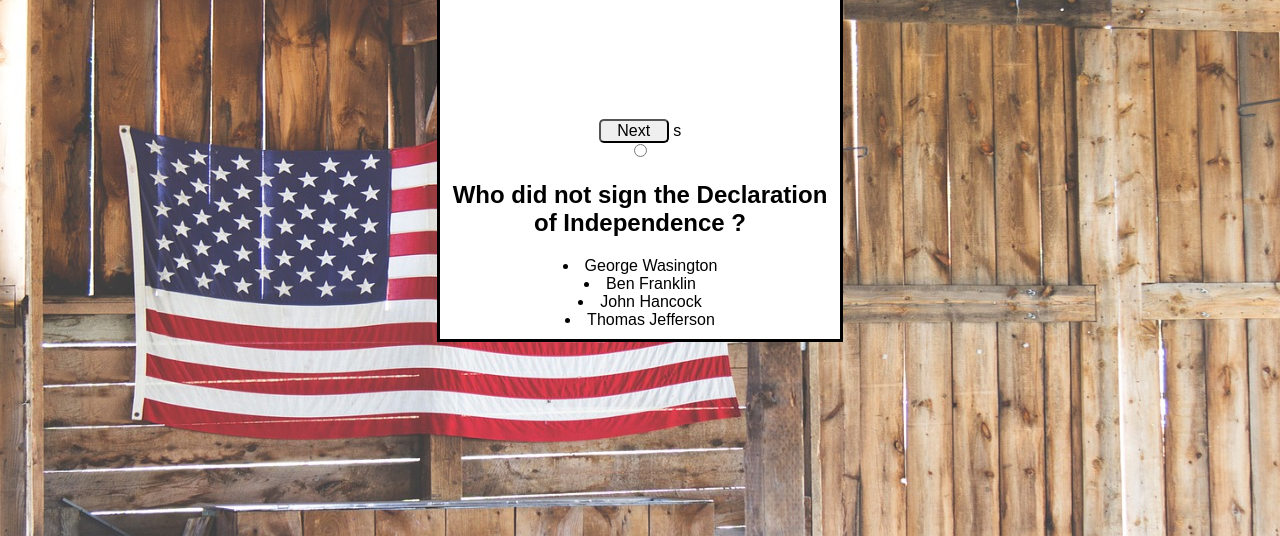
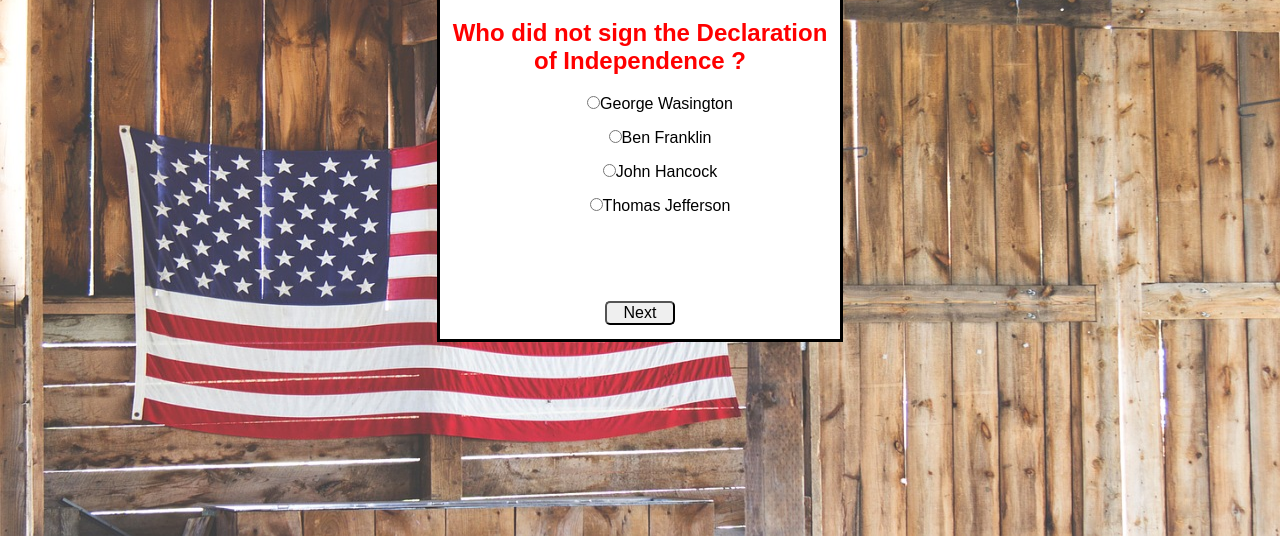
Before and after one commit to excelsiorone/quiz-app, a plain HTML site: page index.html in a window 1280 px wide. Both pictures are taken after a click on the button "Start". Shown: the part 264-800 px from the top of the page. Drawn offline with nearby package versions, Linux system fonts and the light colour scheme.

Commit message:
progressing in quiz-app

```diff
--- a/css/app.css
+++ b/css/app.css
@@ -455,16 +455,22 @@ h1 {
 }
 
 #start {
-  margin-top: 100px;
+  margin-top: 70px;
   width: 70px;
   border-radius: 5px;
+  bottom: 150px;
 }
 
 .questions {
+  text-align: center;
   margin-left: 25px;
   margin: 0 auto;
+  bottom: 120px;
   color: red;
+
 }
 .choices {
-  display: inline-block;
+  display: block;
+  bottom: 100px;
+
 }
--- a/index.html
+++ b/index.html
@@ -14,14 +14,13 @@
 	<!--______________________________________________________BEGIN APP-->
 	<div class="quiz-app">
 		<h1 class="title">History Quiz</h1>
-		<button id="start">Start</button>
-s
+
 		<div class="questions"></div>
 
 			<div class="choices">
-			 	<input type="radio" name="choices" value="0">
+				</div>
 
-	</div>
+				<button id="start">Start</button>
 </div>
 
 	</body>
--- a/js/app.js
+++ b/js/app.js
@@ -1,6 +1,7 @@
 $(document).ready(function() {
 	var counter = 0;
 	var score = 0;
+	var currentQuestion = 0;
 
 	var quizQuestions = [{
 	question:"In what year was America founded ?",
@@ -35,14 +36,15 @@ $(document).ready(function() {
 
 	$("#start").on("click", function(){
 
+	$(".choices, .questions").empty()
+
 	$("#start").click(counter++)
 
-	$(".choices").append("<h2>" + quizQuestions[counter].question + "</h2>")
+	$(".questions").append("<h2>" + quizQuestions[counter].question + "</h2>")
 
 	for(var i = 0 ; i < quizQuestions[counter].choices.length;i+=1){
-		$(".choices").append("<li>" + quizQuestions[counter].choices[i] + "</li>")
-
-}
+		$(".choices").append( "<ul>" + "<input type='radio'/>" + quizQuestions[counter].choices[i] + "</ul>")
+	}
 })
 
 counter+=0;
```
